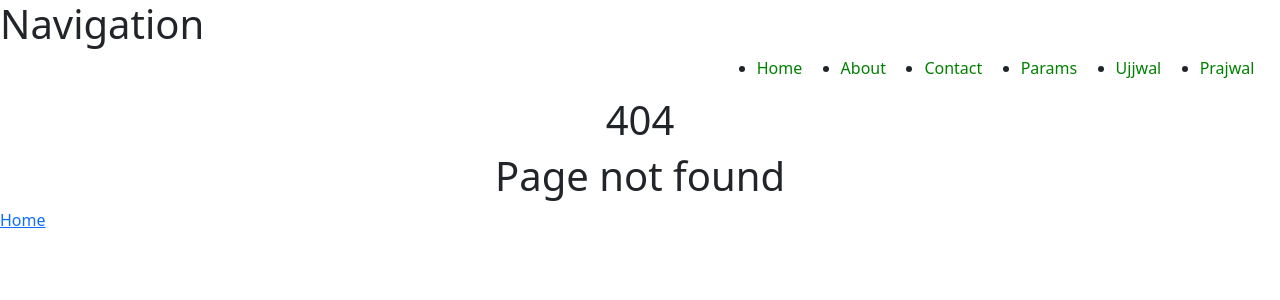
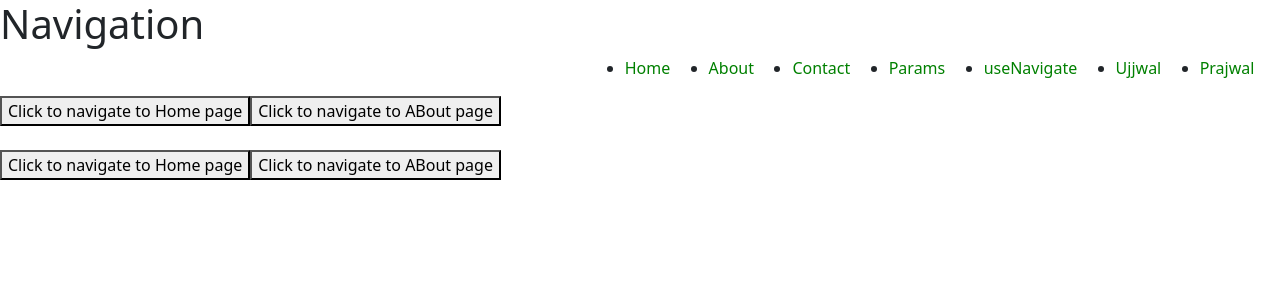
Before and after one commit to ujjwal-11103/React.js, a React (Create React App) app: page /UseNavigate in a window 1280 px wide. Before the commit this address had no page. Shown: the top 300 px of the page. Built offline with nearby package versions, Linux system fonts and the light colour scheme.

Commit message:
Navigation on click

```diff
--- a/src/App.js
+++ b/src/App.js
@@ -10,6 +10,7 @@ import Navigation from './Components/Router/Navigation'
 import PageNotFound from './Components/Router/PageNotFound'
 import User from './Components/Router/User'
 import UseParams from './Components/Router/UseParams'
+import UseNavigate from './Components/Router/UseNavigate'
 export default function App() {
   return (
     <div>
@@ -27,6 +28,7 @@ export default function App() {
           <Route path='/User/:names' element={<User />} />
 
           <Route path='/UseParams' element={< UseParams />} />
+          <Route path='/UseNavigate' element={< UseNavigate />} />
 
           <Route path="/*" element={<PageNotFound />} />
 
--- a/src/Components/Router/Navigation.js
+++ b/src/Components/Router/Navigation.js
@@ -11,7 +11,13 @@ export default function Navigation() {
                 <li><NavLink className="Li-items" to='/Home'>Home</NavLink></li>
                 <li><NavLink className="Li-items" to='/About'>About</NavLink></li>
                 <li><NavLink className="Li-items" to='/Contact'>Contact</NavLink></li>
+
+
                 <li><NavLink className="Li-items" to='/UseParams'>Params</NavLink></li>
+                <li><NavLink className="Li-items" to='/UseNavigate'>useNavigate</NavLink></li>
+
+
+
                 <li><NavLink className="Li-items" to='/User/Ujjwal'>Ujjwal</NavLink></li>
                 <li><NavLink className="Li-items" to='/User/Prajwal'>Prajwal</NavLink></li>
 
--- /dev/null
+++ b/src/Components/Router/UseNavigate.js
@@ -0,0 +1,35 @@
+import React from 'react'
+import { useNavigate } from 'react-router-dom'
+export default function UseNavigate() {
+    const navigate = useNavigate();
+    const NavToPage = () => {
+
+
+        // let x = true
+        let x = false
+
+        // Conditional Navigation (routing)
+        if (x == true) {
+            navigate('/Home')
+        }
+        else
+            navigate('/About')
+    }
+
+
+    // Another Method
+    const navigateMathod = useNavigate();
+    const NavToPageMethod = (url) => {
+        navigateMathod(url)
+    }
+    return (
+        <div>
+            <button onClick={() => NavToPage()}>Click to navigate to Home page</button>
+            <button onClick={() => NavToPage()}>Click to navigate to ABout page</button><br /><br />
+
+            {/* Another method (*)) */}
+            <button onClick={() => NavToPageMethod('/Home')}>Click to navigate to Home page</button>
+            <button onClick={() => NavToPageMethod('/About')}>Click to navigate to ABout page</button>
+        </div>
+    )
+}
```
